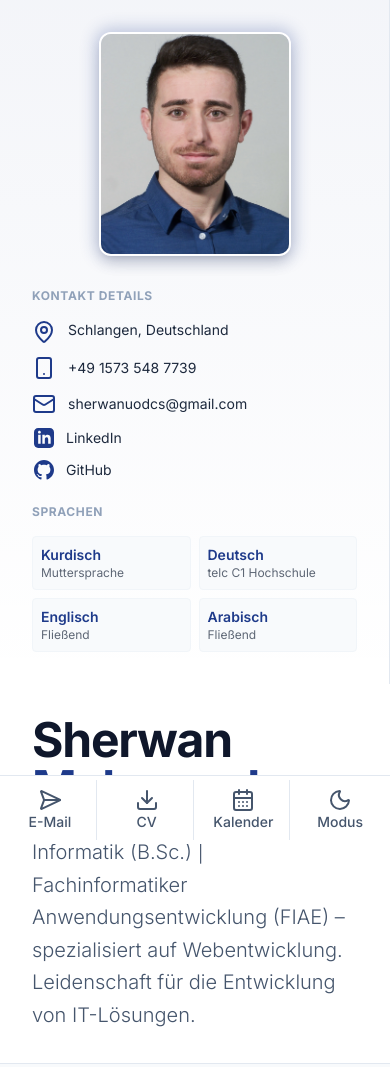
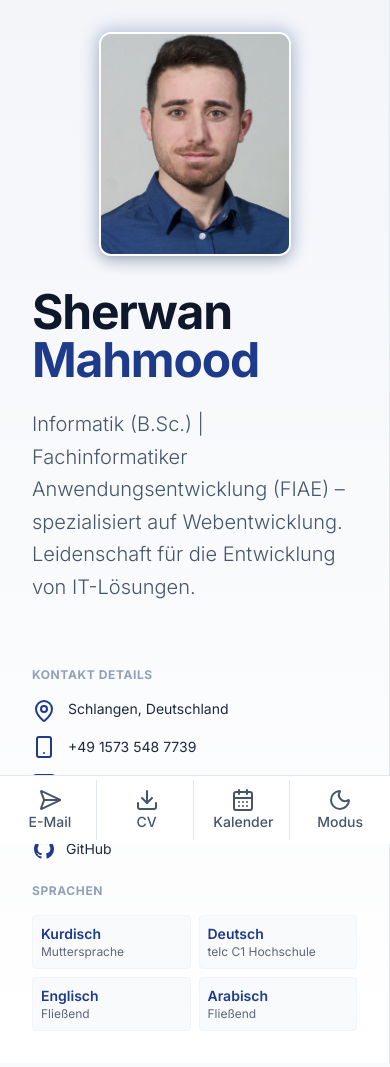
Before and after one commit to sherwan-dev/sherwan-dot-me, a website built with Vite: page index.html in a window 390 px wide. Shown: the top 1067 px of the page. Built offline with nearby package versions, Linux system fonts and the light colour scheme.

Commit message:
updated header for md- and lg-size

```diff
--- a/index.html
+++ b/index.html
@@ -30,11 +30,11 @@
     <script type="module" src="/src/main.js"></script>
     <div class="flex flex-col lg:flex-row min-h-screen">
       <aside
-        class="lg:w-1/3 xl:w-1/4 lg:fixed z-11 lg:h-screen bg-white dark:bg-slate-900 border-r border-slate-200 dark:border-slate-800 overflow-y-auto z-10"
+        class="lg:w-1/3 xl:w-1/4 lg:fixed z-11 lg:h-screen bg-white dark:bg-slate-900 border-r border-slate-200 dark:border-slate-800 overflow-y-auto"
       >
         <div class="p-8 sidebar-gradient h-full flex flex-col">
-          <div class="mb-8 flex justify-center lg:justify-start">
-            <div class="relative group">
+          <div class="mb-8 flex justify-center lg:justify-start flex-col md:flex-row">
+            <div class="relative group max-w-fit max-h-fit mx-auto md:mx-0">
               <div
                 class="absolute -inset-1 bg-primary rounded-2xl blur opacity-25 group-hover:opacity-50 transition duration-300"
               ></div>
@@ -43,6 +43,24 @@
                 class="relative w-48 h-56 object-cover rounded-xl shadow-lg border-2 border-white dark:border-slate-800"
                 src="src/assets/me.jpg"
               />
+            </div>
+            <div
+              class="px-0 py-8 md:px-8 lg:p-16 bg-transparent dark:bg-slate-900 lg:hidden block w-full"
+            >
+              <div class="max-w-4xl">
+                <h1
+                  class="text-5xl lg:text-7xl font-bold tracking-tight text-slate-900 dark:text-white mb-6"
+                >
+                  Sherwan <span class="text-primary">Mahmood</span>
+                </h1>
+                <p
+                  class="text-xl lg:text-2xl text-slate-600 dark:text-slate-400 font-light leading-relaxed max-w-3xl"
+                >
+                  Informatik (B.Sc.) | Fachinformatiker Anwendungsentwicklung
+                  (FIAE) – spezialisiert auf Webentwicklung. Leidenschaft für
+                  die Entwicklung von IT-Lösungen.
+                </p>
+              </div>
             </div>
           </div>
           <div class="space-y-6">
@@ -278,7 +296,7 @@
               <span class="text-sm font-medium lg:hidden">Kalender</span>
             </a>
             <button
-              class="flex-1 shrink-0 flex flex-col justify-center items-center p-2  text-slate-600 dark:text-slate-400 hover:text-primary transition-colors cursor-pointer"
+              class="flex-1 shrink-0 flex flex-col justify-center items-center p-2 text-slate-600 dark:text-slate-400 hover:text-primary transition-colors cursor-pointer"
               title="Dark Mode"
               onclick="document.documentElement.classList.toggle('dark')"
             >
@@ -305,7 +323,7 @@
       </aside>
       <main class="lg:ml-[33.33%] xl:ml-[25%] flex-1 pb-20">
         <header
-          class="p-8 lg:p-16 bg-white dark:bg-slate-900 border-b border-slate-200 dark:border-slate-800"
+          class="p-8 lg:p-16 bg-white dark:bg-slate-900 border-b border-slate-200 dark:border-slate-800 lg:block hidden"
         >
           <div class="max-w-4xl">
             <h1
```
